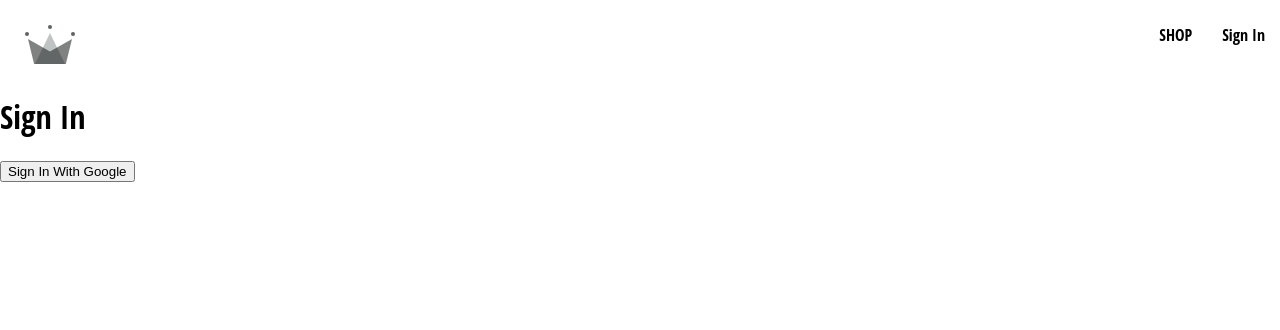
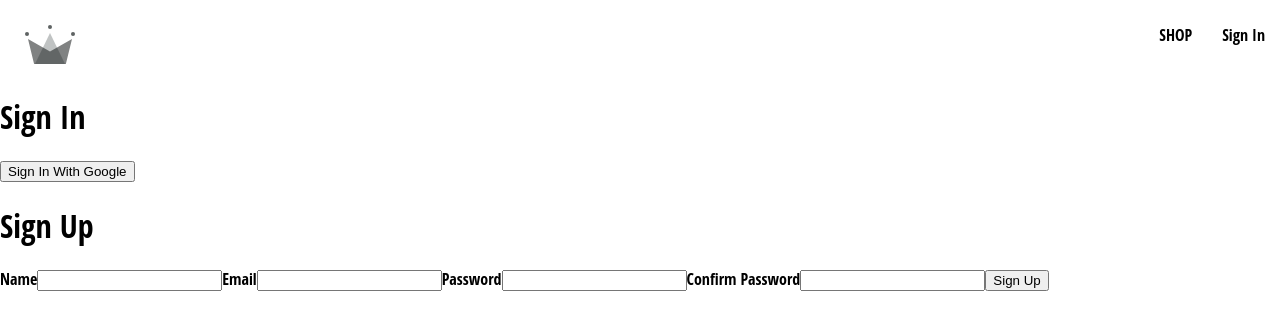
Before and after one commit to Thi-Ponce/CLothing-Store, a React (Create React App) app: page /sign-in in a window 1280 px wide. Shown: the top 330 px of the page. Built offline with nearby package versions, Linux system fonts and the light colour scheme; the HTML template or start-up script is replaced by a standard one.

Commit message:
integrate email and password signup

```diff
--- /dev/null
+++ b/src/components/sign-up/sign-up-form.component.jsx
@@ -0,0 +1,71 @@
+/* eslint-disable jsx-a11y/label-has-associated-control */
+import { useState } from 'react';
+
+const defaultFormFields = {
+  displayName: '',
+  email: '',
+  password: '',
+  confirmPassword: '',
+};
+
+const SignUpForm = () => {
+  const [formFields, setFormFields] = useState(defaultFormFields);
+  const {
+    displayName,
+    email,
+    password,
+    confirmPassword,
+  } = formFields;
+  console.log(formFields);
+
+  const handleChange = (event) => {
+    const { name, value } = event.target;
+    setFormFields({ ...formFields, [name]: value });
+  };
+
+  return (
+    <div>
+      <h1>Sign Up</h1>
+      <form onSubmit={() => {}}>
+        <label>Name</label>
+        <input
+          type="text"
+          required
+          onChange={handleChange}
+          name="displayName"
+          value={displayName}
+        />
+
+        <label>Email</label>
+        <input
+          type="email"
+          required
+          onChange={handleChange}
+          name="email"
+          value={email}
+        />
+
+        <label>Password</label>
+        <input
+          type="password"
+          required
+          onChange={handleChange}
+          name="password"
+          value={password}
+        />
+
+        <label>Confirm Password</label>
+        <input
+          type="password"
+          required
+          onChange={handleChange}
+          name="confirmPassword"
+          value={confirmPassword}
+        />
+        <button type="submit">Sign Up</button>
+      </form>
+    </div>
+  );
+};
+
+export default SignUpForm;
--- a/src/routes/sign-in/sign-in.component.jsx
+++ b/src/routes/sign-in/sign-in.component.jsx
@@ -1,4 +1,5 @@
 import { signInWithGooglePopup } from '../../utils/firebase/firebade.utils';
+import SignUpForm from '../../components/sign-up/sign-up-form.component';
 
 const SignIn = () => {
   const logGoogleUser = async () => {
@@ -12,6 +13,7 @@
       <button type="button" onClick={logGoogleUser}>
         Sign In With Google
       </button>
+      <SignUpForm />
     </div>
   );
 };
--- a/src/utils/firebase/firebade.utils.js
+++ b/src/utils/firebase/firebade.utils.js
@@ -1,6 +1,8 @@
 import { initializeApp } from 'firebase/app';
 import { getAuth, signInWithPopup, GoogleAuthProvider } from 'firebase/auth';
-import { getFirestore, doc, getDoc, setDoc } from 'firebase/firestore';
+import {
+  getFirestore, doc, getDoc, setDoc,
+} from 'firebase/firestore';
 
 const firebaseConfig = {
   apiKey: 'AIzaSyDzNWCg6rdFfcwsV6-ZTfS7927LAZEGlos',
@@ -14,11 +16,11 @@
 // eslint-disable-next-line no-unused-vars
 const firebaseApp = initializeApp(firebaseConfig);
 
-const provider = new GoogleAuthProvider();
-provider.setCustomParameters({ prompt: 'select_account' });
+const googleprovider = new GoogleAuthProvider();
+googleprovider.setCustomParameters({ prompt: 'select_account' });
 
 export const auth = getAuth();
-export const signInWithGooglePopup = () => signInWithPopup(auth, provider);
+export const signInWithGooglePopup = () => signInWithPopup(auth, googleprovider);
 
 export const db = getFirestore();
 
```
